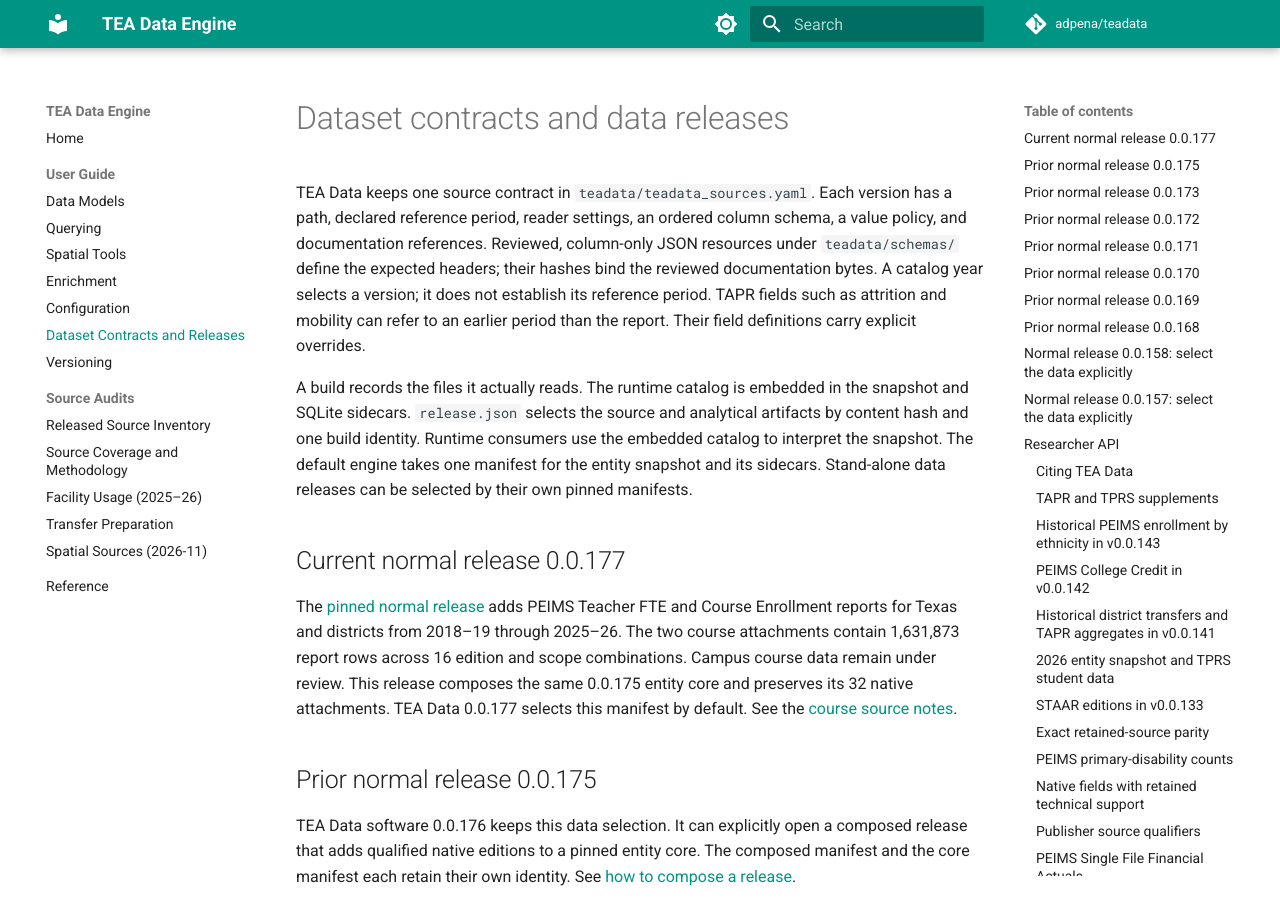
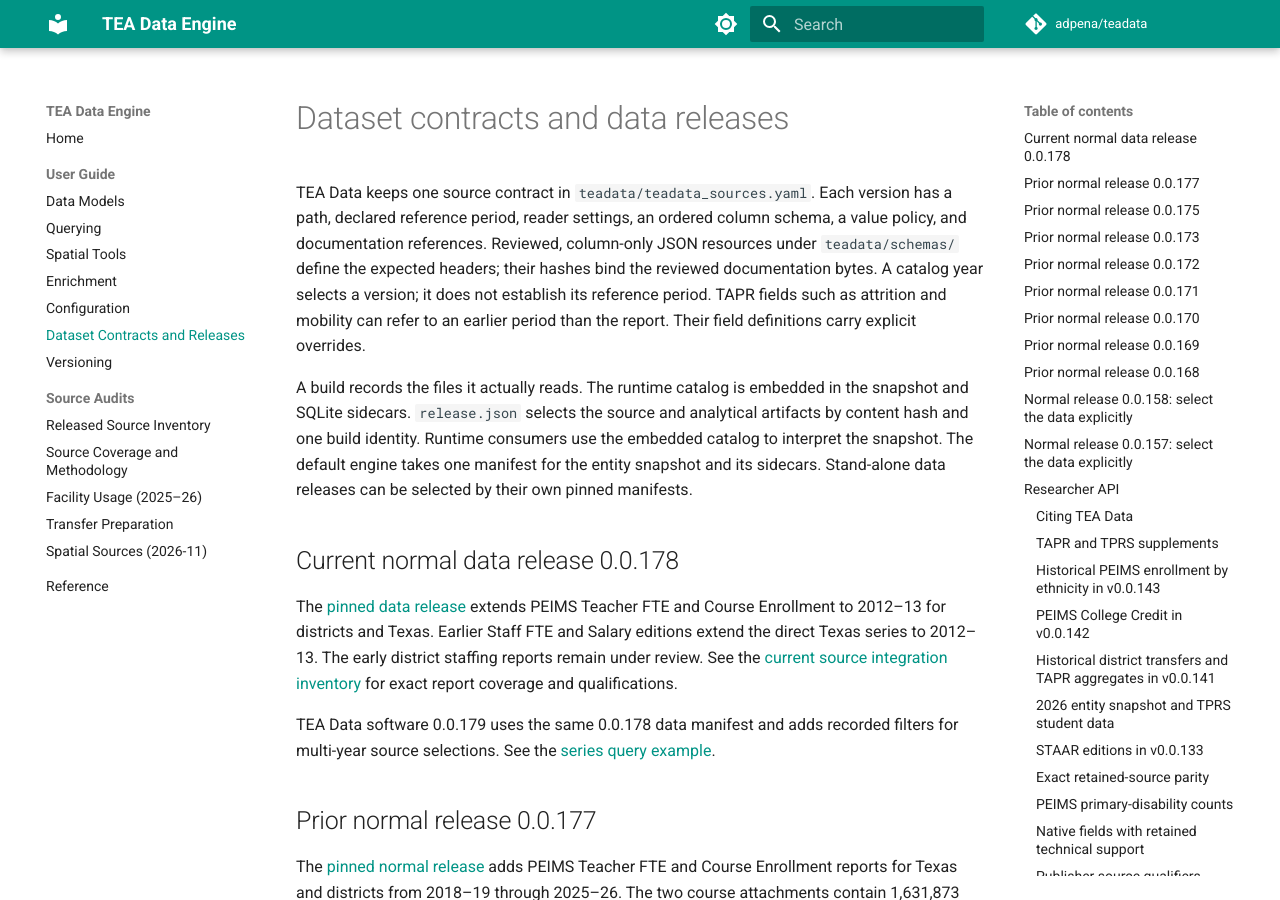
Before and after one commit to adpena/teadata, an MkDocs documentation site: the page built from docs/data-releases.md, in a window 1280 px wide and 900 px high. Built offline with MkDocs 1.6.1 and Material for MkDocs 9.7.7, drawn with Linux system fonts in a browser that asks for light colours; comment, search, counter and statistics services are not loaded.

Commit message:
Release TEA Data 0.0.179 with recorded series filters

```diff
--- a/docs/data-releases.md
+++ b/docs/data-releases.md
@@ -7,7 +7,19 @@ A build records the files it actually reads. The runtime catalog is embedded in
 <a id="current-normal-release-00163"></a>
 <a id="current-normal-release-00164"></a>
 
-## Current normal release 0.0.177
+## Current normal data release 0.0.178
+
+The [pinned data release](https://github.com/adpena/teadata/releases/download/v0.0.178/release.json)
+extends PEIMS Teacher FTE and Course Enrollment to 2012–13 for districts and
+Texas. Earlier Staff FTE and Salary editions extend the direct Texas series to
+2012–13. The early district staffing reports remain under review. See the
+[current source integration inventory](source-integration-status.md) for
+exact report coverage and qualifications.
+
+TEA Data software 0.0.179 uses the same 0.0.178 data manifest and adds recorded
+filters for multi-year source selections. See the [series query example](querying.md#filter-a-multidimensional-series).
+
+## Prior normal release 0.0.177
 
 The [pinned normal release](https://github.com/adpena/teadata/releases/download/v0.0.177/release.json) adds
 PEIMS Teacher FTE and Course Enrollment reports for Texas and districts from
--- a/pyproject.toml
+++ b/pyproject.toml
@@ -4,7 +4,7 @@ build-backend = "setuptools.build_meta"
 
 [project]
 name = "teadata"
-version = "0.0.178"
+version = "0.0.179"
 description = "Pythonic data engine for Texas education datasets"
 authors = [{name="Alejandro Peña", email="adpena@gmail.com"}]
 readme = "README.md"
```
Also changed, not shown: docs/querying.md (+1 -1 lines), docs/source-integration-status.md (+3 -2 lines), 1 other file.
